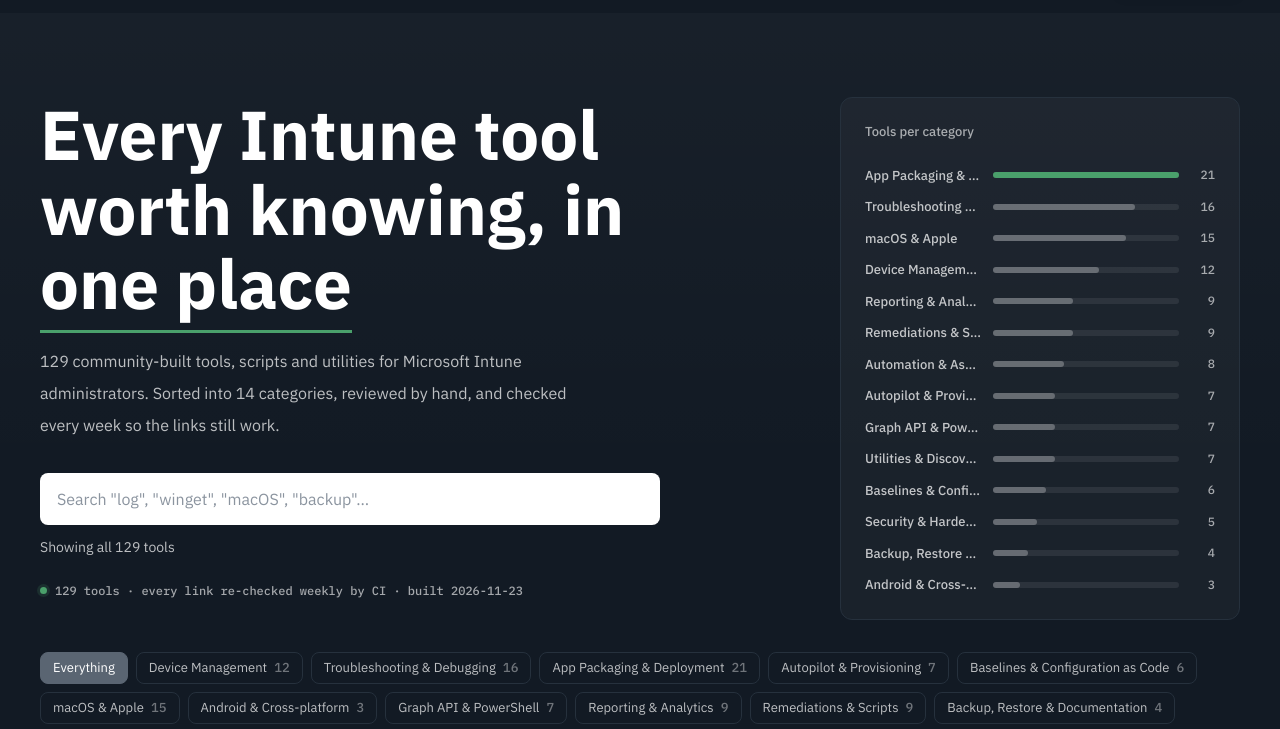
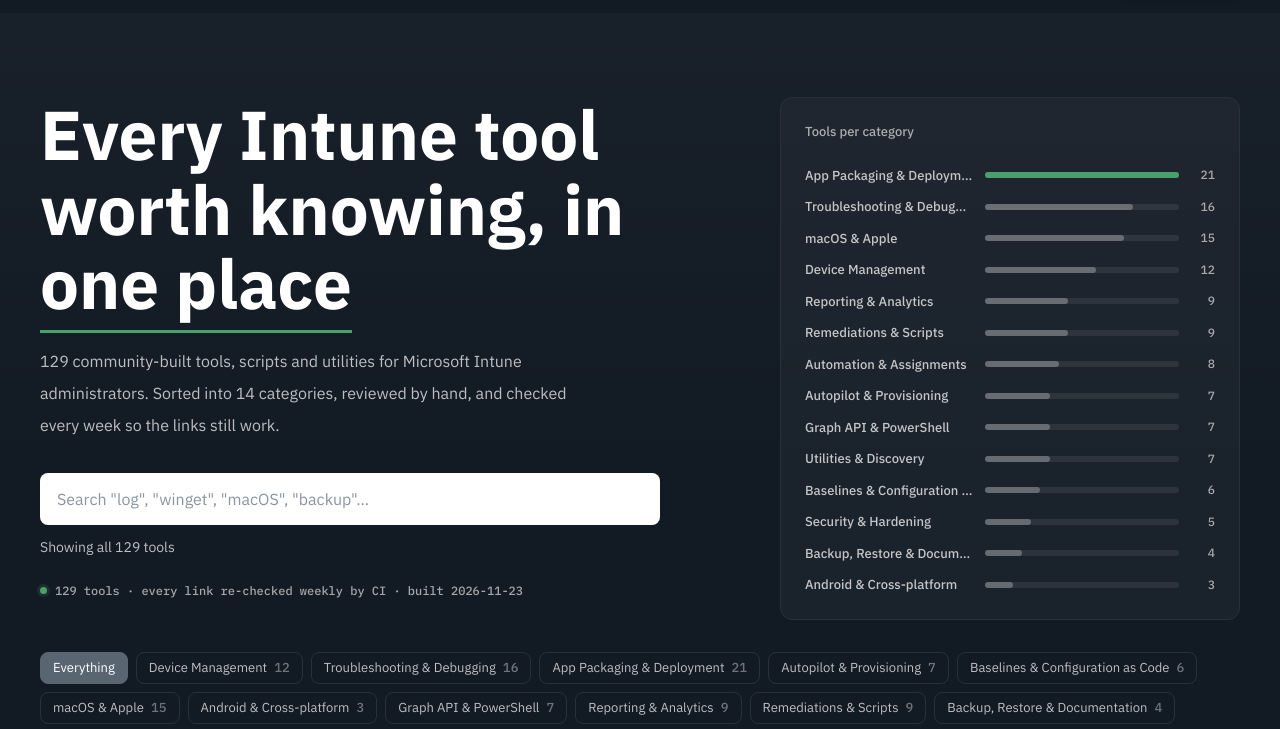
Before and after one commit to Deepshah0308/awesome-intunetools, a plain HTML site: page docs/index.html in a window 1280 px wide. Shown: the part 63-792 px from the top of the page. Drawn offline with Linux system fonts and the light colour scheme.

Commit message:
Widen the category-chart label column so names stop truncating
At 116px eight of fourteen category names were cut off, which reads as a
bug rather than a decision. 168px (124px on phones) clears all but the
longest two; the hero's right column grows to 460px to absorb it.

Co-Authored-By: Claude Opus 5 <noreply@anthropic.com>
Claude-Session: https://claude.ai/code/session_01SwNi4NCrC7v7H6vxhjcF3c

```diff
--- a/docs/style.css
+++ b/docs/style.css
@@ -337,8 +337,8 @@ a { color: var(--link); }
 /* ---------------- hero stack ---------------- */
 .hero-grid {
   display: grid;
-  grid-template-columns: minmax(0, 1fr) minmax(0, 400px);
-  gap: 56px;
+  grid-template-columns: minmax(0, 1fr) minmax(0, 460px);
+  gap: 48px;
   align-items: start;
 }
 .hero-copy { min-width: 0; }
@@ -358,7 +358,7 @@ a { color: var(--link); }
 }
 .dist ul { list-style: none; margin: 0; padding: 0; display: grid; gap: 12px; }
 .dist li {
-  display: grid; grid-template-columns: 116px minmax(0, 1fr) 24px;
+  display: grid; grid-template-columns: 168px minmax(0, 1fr) 24px;
   align-items: center; gap: var(--md);
 }
 .dist-label {
@@ -411,7 +411,7 @@ a { color: var(--link); }
   .band-grid { grid-template-columns: minmax(0, 1fr); gap: 40px; }
 }
 @media (max-width: 767px) {
-  .dist li { grid-template-columns: 96px minmax(0, 1fr) 24px; }
+  .dist li { grid-template-columns: 124px minmax(0, 1fr) 24px; }
 }
 
 /* one swipeable row beats fourteen stacked chips on a phone */
```
